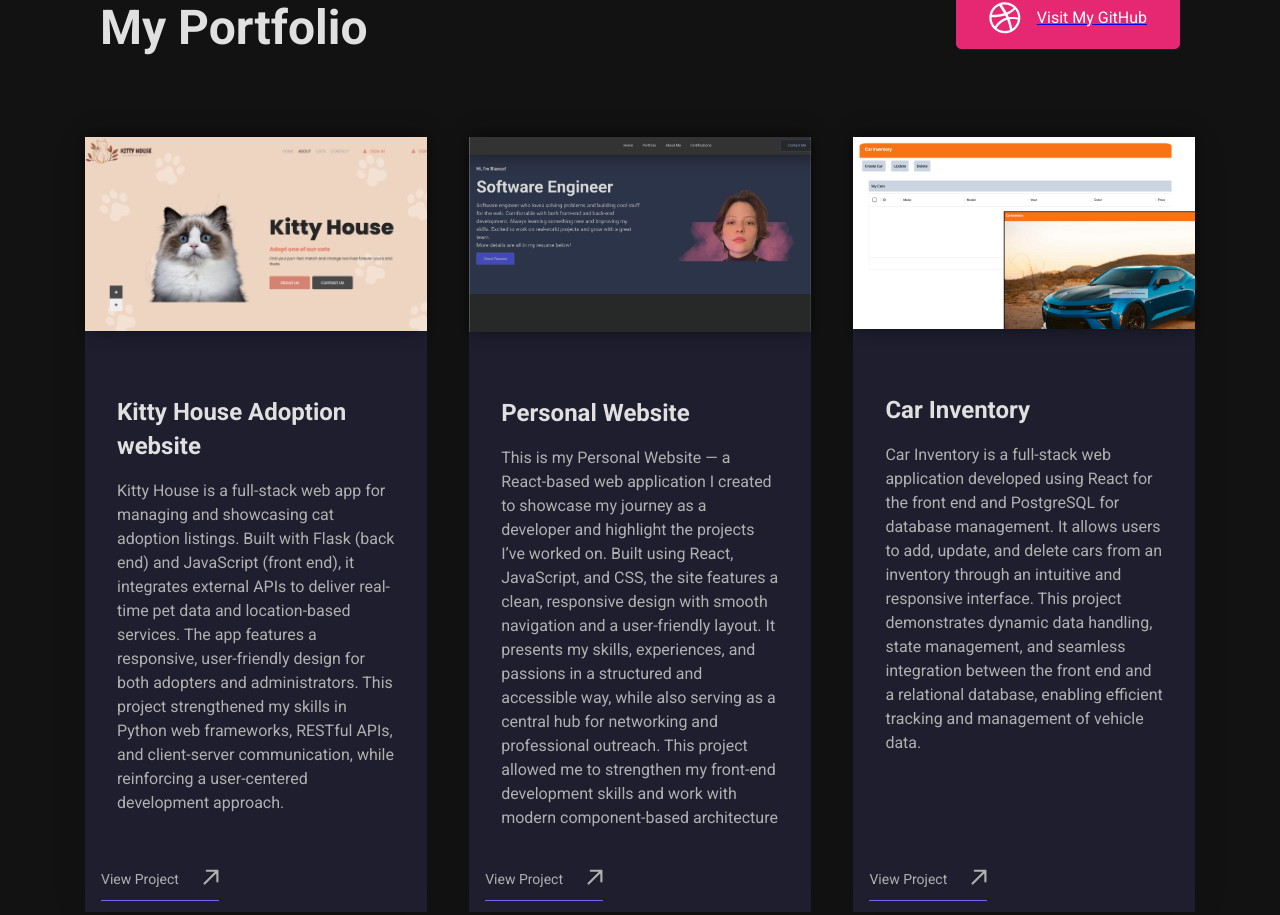
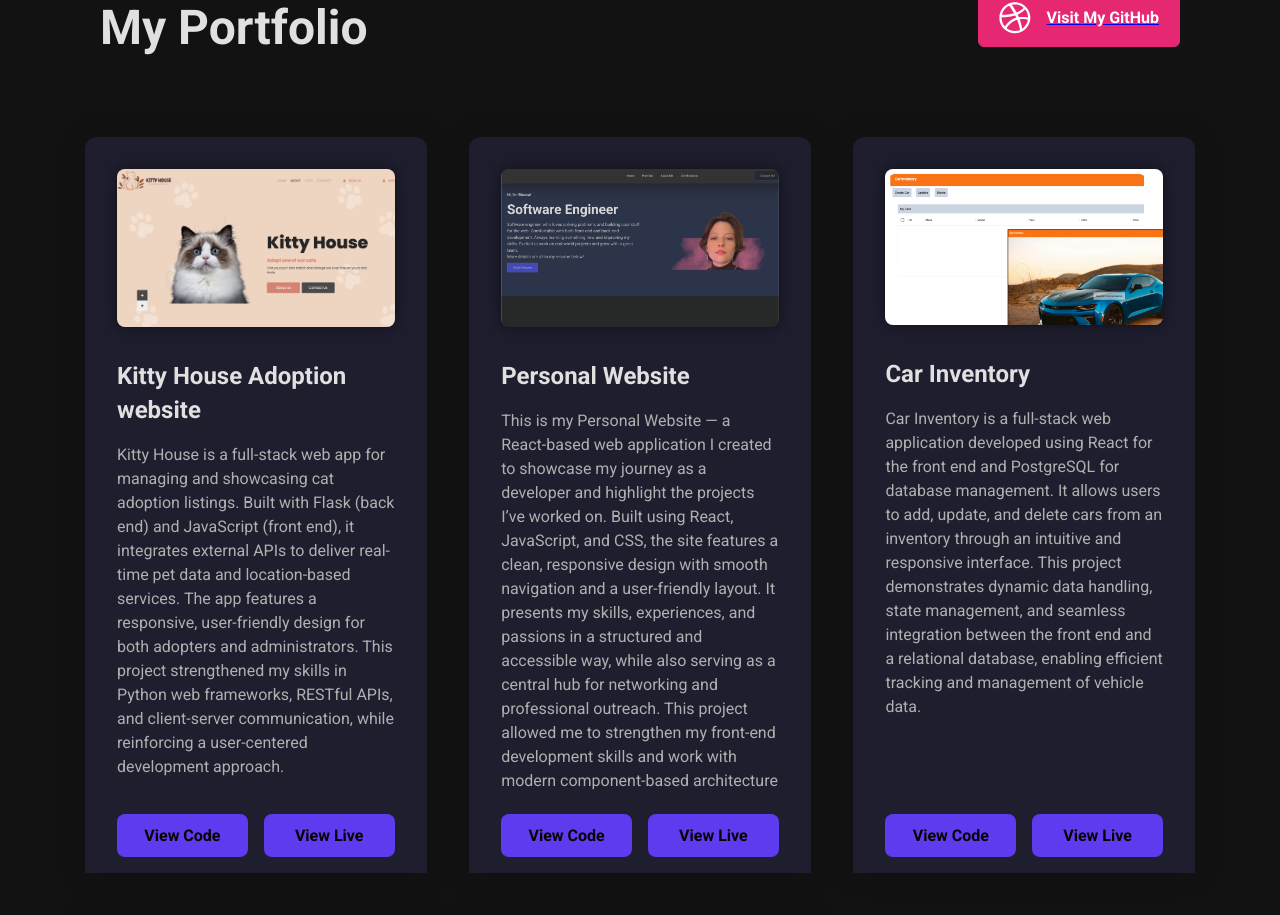
Before and after one commit to biancangt/personal_website, a React (Create React App) app: page / in a window 1280 px wide. Shown: the part 3816-4731 px from the top of the page. Built offline with nearby package versions, Linux system fonts and the light colour scheme.

Commit message:
livre button added

```diff
--- a/src/App.css
+++ b/src/App.css
@@ -359,7 +359,7 @@ h2 {
 
 .portfolio--section--container {
   display: grid;
-  grid-template-columns: repeat(3, 1fr); /* 3 colunas iguais */
+  grid-template-columns: repeat(3, 1fr);
   gap: 42.6px;
   width: 100%;
 }
@@ -371,10 +371,11 @@ h2 {
 
 .portfolio--section--img > img {
   width: 100%;
+  border-radius: 8px;
 }
 
 .portfolio--section--card {
-  position: relative; /* adicionado para posicionar o botão */
+  position: relative;
   display: flex;
   flex-direction: column;
   align-items: flex-start;
@@ -384,17 +385,16 @@ h2 {
 
   border-top-left-radius: 12px;
   border-top-right-radius: 12px;
-  /* flex: 1 0 0; */ /* removido porque o grid controla o tamanho */
-  padding: 0 0 50px 0; /* adiciona espaço embaixo para o botão fixo */
+  padding: 32px 32px 80px 32px; /* espaço extra embaixo para os botões */
 }
 
 .portfolio--section--card--content {
   display: flex;
-  padding: 32px;
   flex-direction: column;
   align-items: flex-start;
   gap: 32px;
   align-self: stretch;
+  width: 100%;
 }
 
 .portfolio--section--title {
@@ -402,22 +402,68 @@ h2 {
   margin-bottom: 1rem;
 }
 
-.portfolio--link {
-  position: absolute;  /* para fixar no bottom left */
-  bottom: 10.6px;      /* mantém espaçamento original */
-  left: 16px;
-  text-decoration: none;
+/* Removido estilos do antigo portfolio--link */
+
+/* Container dos botões embaixo */
+.portfolio--section--links {
+  position: absolute;
+  bottom: 16px;
+  left: 32px;
+  right: 32px;
   display: flex;
   gap: 16px;
-  border-bottom: 1.33px solid var(--primary);
-  padding-bottom: 10.6px; /* mantém o padding original */
+}
+
+/* Botões estilos */
+.portfolio--btn {
+  flex: 1;
+  background-color: var(--primary, #006b6a);
+  color: #090101;
+  border: none;
+  border-radius: 8px;
+  padding: 12px 0;
   font-weight: 600;
-  align-self: flex-start;
+  font-size: 1rem;
+  text-align: center;
+  cursor: pointer;
+  text-decoration: none;
+  transition: background-color 0.3s ease;
+  user-select: none;
+}
+
+.portfolio--btn:hover {
+  background-color: #7c61ff;
+}
+
+/* Botão do GitHub mantém seu estilo e posição original */
+.btn-github {
+  display: flex;
+  align-items: center;
+  gap: 8px;
+  padding: 12px 20px;
+  font-weight: 600;
+  font-size: 1rem;
+  background-color: #24292e;
+  color: white;
+  border-radius: 6px;
+  border: none;
+  cursor: pointer;
+  transition: background-color 0.3s ease;
+}
+
+.btn-github:hover {
+  background-color: #444c56;
+}
+
+.btn-github svg {
+  fill: currentColor;
 }
 
 .portfolio--section--card:hover path {
   stroke: #006b6a;
 }
+/* My Portfolio Ends */
+
 
 /* Portfolio Ends */
 
--- a/src/Pages/Home/MyPortfolio.jsx
+++ b/src/Pages/Home/MyPortfolio.jsx
@@ -16,11 +16,9 @@ function ReadMore({ text }) {
   }, []);
 
   if (!isMobile) {
-    // Desktop: mostrar texto completo sem botão
     return <p className="text-md">{text}</p>;
   }
 
-  // Mobile: mostrar botão Read More / Read Less
   return (
     <div>
       {!isExpanded && (
@@ -33,7 +31,6 @@ function ReadMore({ text }) {
             cursor: "pointer",
             padding: 0,
             fontSize: "inherit",
-
           }}
           aria-expanded={isExpanded}
         >
@@ -51,7 +48,6 @@ function ReadMore({ text }) {
             cursor: "pointer",
             padding: 0,
             fontSize: "inherit",
-
           }}
           aria-expanded={isExpanded}
         >
@@ -108,30 +104,26 @@ export default function MyPortfolio() {
                 <h3 className="portfolio--section--title">{item.title}</h3>
                 <ReadMore text={item.description} />
               </div>
+              <div className="portfolio--section--links">
                 <a
                   href={item.link}
                   target="_blank"
                   rel="noopener noreferrer"
-                className="text-sm portfolio--link"
+                  className="portfolio--btn"
                 >
-                View Project
-                <svg
-                  xmlns="http://www.w3.org/2000/svg"
-                  width="16"
-                  height="16"
-                  viewBox="0 0 20 19"
-                  fill="none"
-                  style={{ marginLeft: "8px", verticalAlign: "middle" }}
+                  View Code
+                </a>
+                {item.live && (
+                  <a
+                    href={item.live}
+                    target="_blank"
+                    rel="noopener noreferrer"
+                    className="portfolio--btn"
                   >
-                  <path
-                    d="M4.66667 1.66675H18V15.0001M18 1.66675L2 17.6667L18 1.66675Z"
-                    stroke="currentColor"
-                    strokeWidth="2.66667"
-                    strokeLinecap="round"
-                    strokeLinejoin="round"
-                  />
-                </svg>
+                    View Live
                   </a>
+                )}
+              </div>
             </div>
           </div>
         ))}
--- a/src/Pages/Home/Navbar.jsx
+++ b/src/Pages/Home/Navbar.jsx
@@ -3,6 +3,7 @@ import { Link } from "react-scroll";
 
 function Navbar() {
   const [navActive, setNavActive] = useState(false);
+  const [showNavbar, setShowNavbar] = useState(true); // controla se navbar aparece no desktop
 
   const toggleNav = () => {
     setNavActive(!navActive);
@@ -20,10 +21,7 @@ function Navbar() {
     };
 
     window.addEventListener("resize", handleResize);
-
-    return () => {
-      window.removeEventListener("resize", handleResize);
-    };
+    return () => window.removeEventListener("resize", handleResize);
   }, []);
 
   useEffect(() => {
@@ -31,6 +29,29 @@ function Navbar() {
       closeMenu();
     }
   }, []);
+
+  useEffect(() => {
+    const handleScroll = () => {
+      // Mostra o navbar apenas se o scroll estiver no topo da página
+      if (window.scrollY === 0) {
+        setShowNavbar(true);
+      } else {
+        setShowNavbar(false);
+      }
+    };
+
+    window.addEventListener("scroll", handleScroll);
+
+    // Chama a função uma vez para setar o estado inicial correto
+    handleScroll();
+
+    return () => window.removeEventListener("scroll", handleScroll);
+  }, []);
+
+  // Se não quer mostrar o navbar, retorna null (não renderiza nada)
+  if (!showNavbar && window.innerWidth > 1200) {
+    return null;
+  }
 
   return (
     <nav className={`navbar ${navActive ? "active" : ""}`}>
--- a/src/data/index.json
+++ b/src/data/index.json
@@ -31,28 +31,32 @@
       "src": "./img/portfolio-image-1.png",
       "title": "Kitty House Adoption website",
       "description": "Kitty House is a full-stack web app for managing and showcasing cat adoption listings. Built with Flask (back end) and JavaScript (front end), it integrates external APIs to deliver real-time pet data and location-based services. The app features a responsive, user-friendly design for both adopters and administrators. This project strengthened my skills in Python web frameworks, RESTful APIs, and client-server communication, while reinforcing a user-centered development approach.",
-      "link": "https://github.com/biancangt/kitty_house"
+      "link": "https://github.com/biancangt/kitty_house",
+      "live": "https://kitty-house.onrender.com/"
     },
     {
       "id": "2",
       "src": "./img/portfolio-image-2.png",
       "title": "Personal Website",
       "description": "This is my Personal Website — a React-based web application I created to showcase my journey as a developer and highlight the projects I’ve worked on. Built using React, JavaScript, and CSS, the site features a clean, responsive design with smooth navigation and a user-friendly layout. It presents my skills, experiences, and passions in a structured and accessible way, while also serving as a central hub for networking and professional outreach. This project allowed me to strengthen my front-end development skills and work with modern component-based architecture",
-      "link": "https://github.com/biancangt/personal_website"
+      "link": "https://github.com/biancangt/personal_website",
+      "live": "https://biancangt.netlify.app/"
     },
     {
       "id": "3",
       "src": "./img/portfolio-image-3.png",
       "title": "Car Inventory",
       "description": "Car Inventory is a full-stack web application developed using React for the front end and PostgreSQL for database management. It allows users to add, update, and delete cars from an inventory through an intuitive and responsive interface. This project demonstrates dynamic data handling, state management, and seamless integration between the front end and a relational database, enabling efficient tracking and management of vehicle data.",
-      "link": "https://github.com/biancangt/car-inventory-react"
+      "link": "https://github.com/biancangt/car-inventory-react",
+      "live": "https://car-inventory-react0.netlify.app/"
     },
     {
       "id": "4",
       "src": "./img/portfolio-image-4.png",
       "title": "Blake's Cleaning Website",
       "description": "Blake's Cleaning is a website for a cleaning service company, built using React, JSON, JSX, JavaScript, and CSS. It features a clean and modern design, showcasing services offered and contact information for potential customers.",
-      "link": "https://github.com/biancangt/blakes-cleaning"
+      "link": "https://github.com/biancangt/blakes-cleaning",
+      "live": "https://blakescleaning.com/"
     },
     {
       "id": "5",
```
Lines whose indentation alone changed are shown as unchanged.
